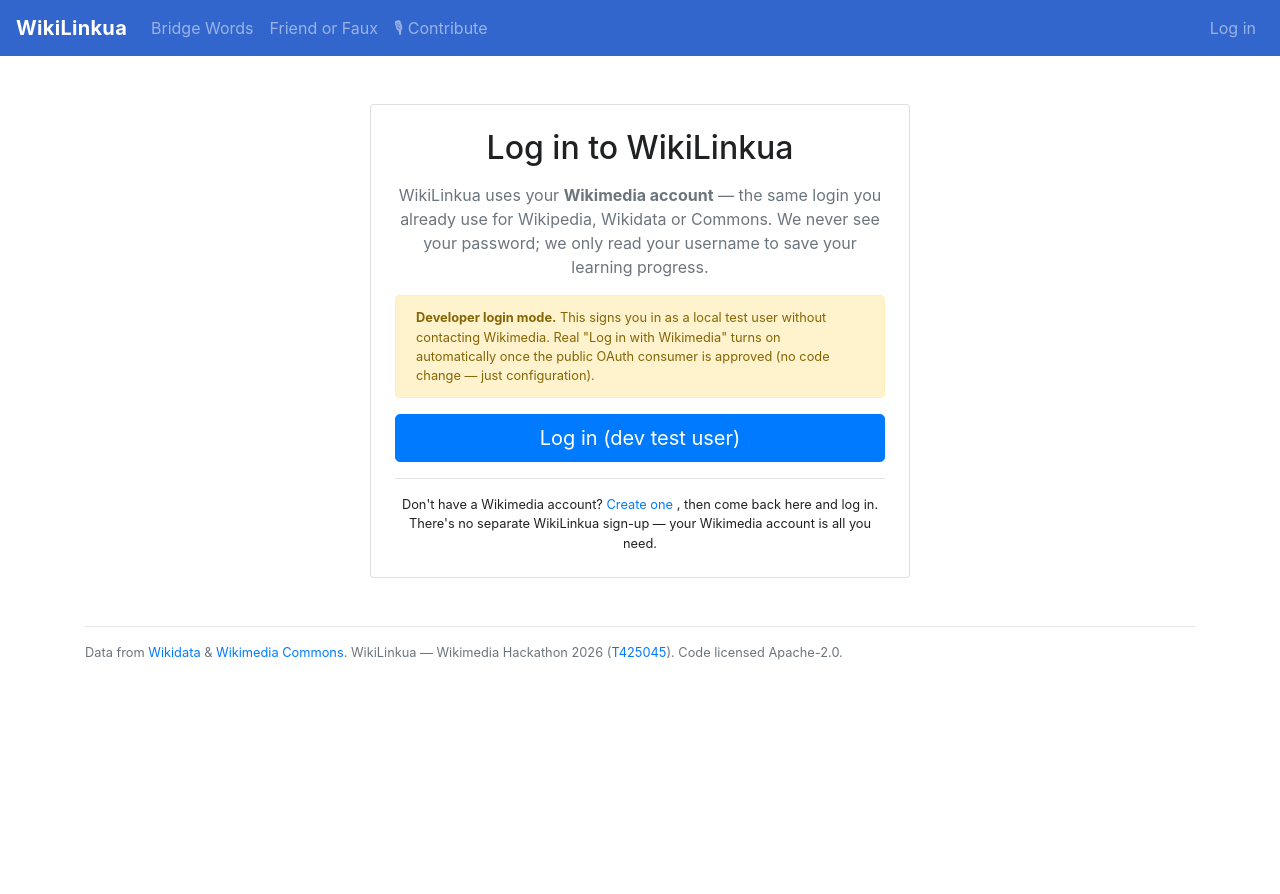
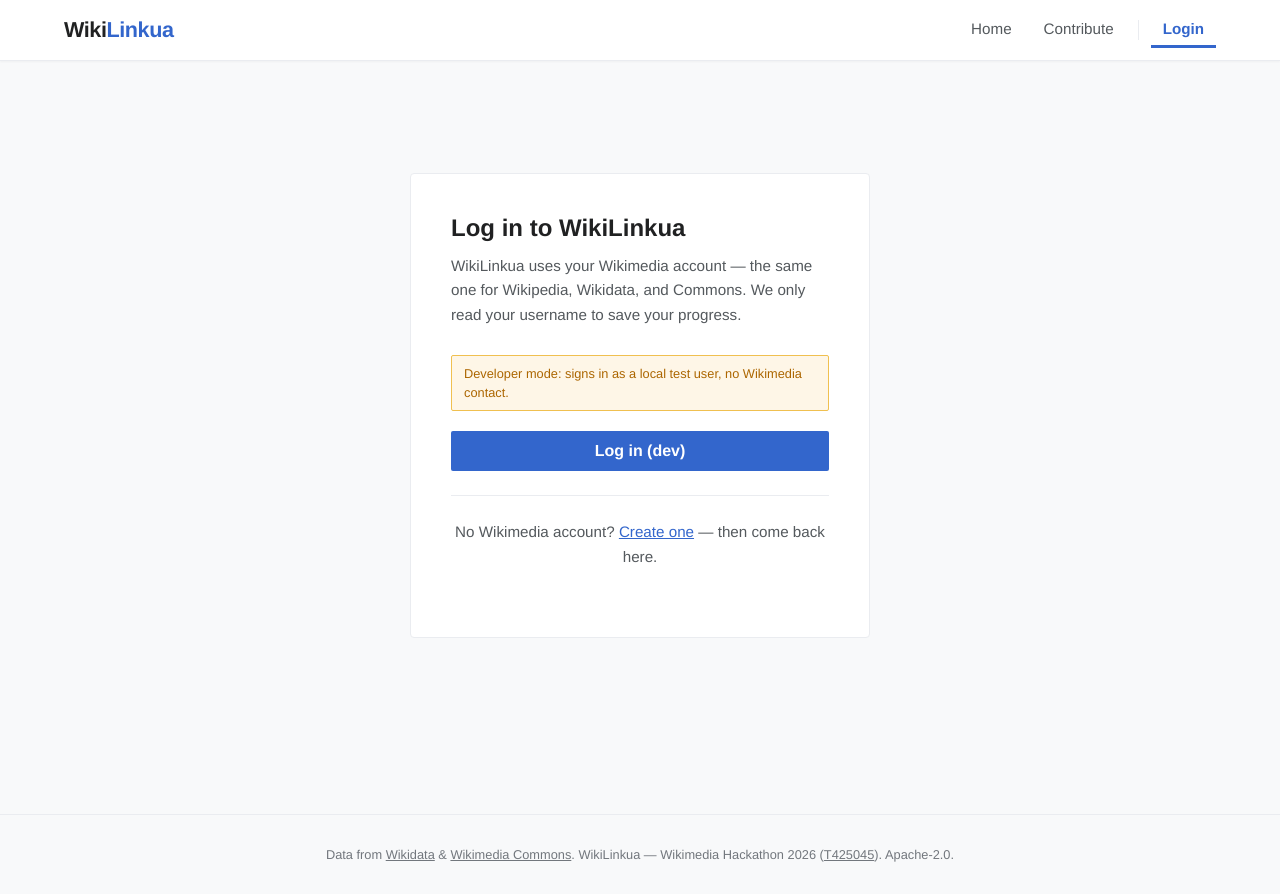
Before and after one commit to rohan2023101003/wikilinkua, a Flask app: page /login in a window 1280 px wide. Before the commit the page ends 660 px from the top, so only its background shows below. Run offline with Flask 3, Linux system fonts and the light colour scheme; some libraries are stand-ins or nearby versions.

Commit message:
feat: integrate contributing & login

```diff
--- a/wikilinkua/templates/app.html
+++ b/wikilinkua/templates/app.html
@@ -6,7 +6,7 @@
     <meta name="viewport" content="width=device-width, initial-scale=1.0" />
     <meta name="description" content="Discover language bridges and cognates using Wikidata Lexemes, and learn with Leitner spaced repetition." />
     <title>WikiLinkua — Language Bridges via Wikidata</title>
-    <script type="module" crossorigin src="/static/dist/assets/index-BefMSYEI.js"></script>
+    <script type="module" crossorigin src="/static/dist/assets/index-3fJaS6dF.js"></script>
     <link rel="stylesheet" crossorigin href="/static/dist/assets/index-BbM00Pq2.css">
   </head>
   <body>
--- a/wikilinkua/templates/base.html
+++ b/wikilinkua/templates/base.html
@@ -4,48 +4,104 @@
   <meta charset="utf-8">
   <meta name="viewport" content="width=device-width, initial-scale=1">
   <title>{% block title %}WikiLinkua{% endblock %}</title>
-  <link rel="stylesheet" href="{{ url_for('static', filename='css/bootstrap.min.css') }}">
-  <link rel="stylesheet" href="{{ url_for('static', filename='css/app.css') }}">
+  <style>
+    *, *::before, *::after { box-sizing: border-box; margin: 0; padding: 0; }
+    body {
+      font-family: "Helvetica Neue", Helvetica, Arial, sans-serif;
+      font-size: 1rem;
+      color: #202122;
+      background: #f8f9fa;
+      min-height: 100vh;
+    }
+    a { color: #3366cc; }
+    a:hover { text-decoration: underline; }
+
+    /* Nav */
+    .wl-nav {
+      position: sticky; top: 0; z-index: 100;
+      background: #fff;
+      border-bottom: 1px solid #eaecf0;
+      box-shadow: 0 1px 2px rgba(0,0,0,.04);
+    }
+    .wl-nav__inner {
+      max-width: 1200px; margin: 0 auto;
+      display: flex; align-items: center; gap: 8px;
+      padding: 12px 24px;
+    }
+    .wl-nav__brand {
+      font-weight: 800; font-size: 1.35rem; color: #202122;
+      letter-spacing: -0.02em; text-decoration: none; margin-right: auto;
+    }
+    .wl-nav__brand span { color: #3366cc; }
+    .wl-nav__link {
+      font-size: 0.95rem; font-weight: 500; color: #54595d;
+      text-decoration: none; padding: 8px 12px;
+      border-bottom: 3px solid transparent;
+      transition: color 0.15s, border-color 0.15s;
+    }
+    .wl-nav__link:hover { color: #202122; text-decoration: none; }
+    .wl-nav__link--active { color: #3366cc; font-weight: 700; border-bottom-color: #3366cc; }
+    .wl-nav__divider { width: 1px; height: 20px; background: #eaecf0; margin: 0 4px; }
+    .wl-nav__user { font-size: 0.9rem; color: #54595d; padding: 0 8px; }
+
+    /* Flash messages */
+    .wl-flash {
+      max-width: 640px; margin: 20px auto 0; padding: 0 24px;
+    }
+    .wl-flash__msg {
+      padding: 10px 16px; border-radius: 2px; font-size: 0.9rem;
+      background: #eaf3fb; border-left: 4px solid #3366cc; color: #202122;
+      margin-bottom: 8px;
+    }
+
+    /* Page wrapper */
+    .wl-page {
+      max-width: 1200px; margin: 0 auto; padding: 48px 24px;
+    }
+
+    /* Footer */
+    .wl-footer {
+      text-align: center; font-size: 0.8rem; color: #72777d;
+      padding: 32px 24px; border-top: 1px solid #eaecf0; margin-top: 64px;
+    }
+    .wl-footer a { color: #72777d; }
+
+    /* Logout button (inline form) */
+    .wl-logout-btn {
+      font-size: 0.95rem; font-weight: 500; color: #54595d;
+      background: none; border: none; cursor: pointer;
+      padding: 8px 12px; border-bottom: 3px solid transparent;
+      transition: color 0.15s;
+    }
+    .wl-logout-btn:hover { color: #202122; }
+
     {% block styles %}{% endblock %}
+  </style>
 </head>
 <body>
 
-  <nav class="navbar navbar-expand navbar-dark wl-navbar sticky-top">
-    <a class="navbar-brand" href="{{ url_for('main.index') }}">WikiLinkua</a>
-    <ul class="navbar-nav">
-      <li class="nav-item">
-        <a class="nav-link" href="{{ url_for('main.wikilinkua') }}">Bridge Words</a>
-      </li>
-      <li class="nav-item">
-        <a class="nav-link" href="{{ url_for('main.false_friends') }}">Friend or Faux</a>
-      </li>
-      <li class="nav-item">
-        <a class="nav-link" href="{{ url_for('contribute.contribute_page') }}">🎙 Contribute</a>
-      </li>
-    </ul>
-    <ul class="navbar-nav ml-auto">
+<nav class="wl-nav">
+  <div class="wl-nav__inner">
+    <a class="wl-nav__brand" href="/">Wiki<span>Linkua</span></a>
+    <a class="wl-nav__link {% block nav_home %}{% endblock %}" href="/">Home</a>
+    <a class="wl-nav__link {% block nav_contribute %}{% endblock %}" href="/contribute">Contribute</a>
+    <div class="wl-nav__divider"></div>
     {% if current_user %}
-      <li class="nav-item">
-        <span class="navbar-text text-white mr-2">👤 {{ current_user.username }}</span>
-      </li>
-      <li class="nav-item">
-        <form method="post" action="{{ url_for('auth.logout') }}" class="form-inline">
-          <button type="submit" class="btn btn-sm btn-outline-light">Log out</button>
+      <span class="wl-nav__user">{{ current_user.username }}</span>
+      <form method="post" action="/logout" style="display:inline">
+        <button class="wl-logout-btn">Log out</button>
       </form>
-      </li>
     {% else %}
-      <li class="nav-item">
-        <a class="nav-link" href="{{ url_for('auth.login_page') }}">Log in</a>
-      </li>
+      <a class="wl-nav__link {% block nav_login %}{% endblock %}" href="/login">Login</a>
     {% endif %}
-    </ul>
+  </div>
 </nav>
 
 {% with messages = get_flashed_messages() %}
   {% if messages %}
-    <div class="container mt-2">
+  <div class="wl-flash">
     {% for m in messages %}
-      <div class="alert alert-info py-2 mb-2">{{ m }}</div>
+    <div class="wl-flash__msg">{{ m }}</div>
     {% endfor %}
   </div>
   {% endif %}
@@ -53,17 +109,15 @@
 
 {% block page_content %}{% endblock %}
 
-  <footer class="container text-muted small my-5">
-    <hr>
+<footer class="wl-footer">
   Data from <a href="https://www.wikidata.org">Wikidata</a> &amp;
   <a href="https://commons.wikimedia.org">Wikimedia Commons</a>.
   WikiLinkua &mdash; Wikimedia Hackathon 2026
   (<a href="https://phabricator.wikimedia.org/T425045">T425045</a>).
-    Code licensed Apache-2.0.
+  Apache-2.0.
 </footer>
 
-  <!-- defines SPARQL_ENDPOINT_URL before the per-page scripts run -->
-  <script src="{{ url_for('static', filename='js/app.js') }}"></script>
+<script src="/static/js/app.js"></script>
 {% block scripts %}{% endblock %}
 
 </body>
--- a/wikilinkua/templates/login.html
+++ b/wikilinkua/templates/login.html
@@ -1,45 +1,65 @@
 {% extends "base.html" %}
 
 {% block title %}Log in — WikiLinkua{% endblock %}
+{% block nav_login %}wl-nav__link--active{% endblock %}
+
+{% block styles %}
+.wl-card {
+  background: #fff;
+  border: 1px solid #eaecf0;
+  border-radius: 4px;
+  padding: 40px;
+  max-width: 460px;
+  margin: 64px auto;
+}
+.wl-card h1 {
+  font-size: 1.5rem; font-weight: 700; margin-bottom: 12px; color: #202122;
+}
+.wl-card p {
+  font-size: 0.95rem; color: #54595d; line-height: 1.6; margin-bottom: 28px;
+}
+.wl-btn-primary {
+  display: block; width: 100%; padding: 11px 16px;
+  background: #3366cc; color: #fff; font-size: 1rem; font-weight: 600;
+  border: none; border-radius: 2px; cursor: pointer; text-align: center;
+  text-decoration: none; transition: background 0.15s;
+}
+.wl-btn-primary:hover { background: #2a4b8d; color: #fff; text-decoration: none; }
+hr.wl-divider { border: none; border-top: 1px solid #eaecf0; margin: 24px 0; }
+.wl-note { font-size: 0.85rem; color: #72777d; text-align: center; }
+.wl-dev-badge {
+  font-size: 0.8rem; color: #ac6600; background: #fef6e7;
+  border: 1px solid #f0c050; border-radius: 2px;
+  padding: 8px 12px; margin-bottom: 20px; line-height: 1.5;
+}
+{% endblock %}
 
 {% block page_content %}
-<div class="container">
-  <div class="row justify-content-center">
-    <div class="col-md-7 col-lg-6">
-      <div class="card mt-5">
-        <div class="card-body text-center p-4">
-          <h2 class="mb-3">Log in to WikiLinkua</h2>
-          <p class="text-muted">
-            WikiLinkua uses your <strong>Wikimedia account</strong> &mdash; the same
-            login you already use for Wikipedia, Wikidata or Commons. We never see
-            your password; we only read your username to save your learning progress.
+<div class="wl-page">
+  <div class="wl-card">
+    <h1>Log in to WikiLinkua</h1>
+    <p>
+      WikiLinkua uses your Wikimedia account — the same one for Wikipedia,
+      Wikidata, and Commons. We only read your username to save your progress.
     </p>
 
     {% if dev_login %}
-          <div class="alert alert-warning small text-left">
-            <strong>Developer login mode.</strong> This signs you in as a local
-            test user without contacting Wikimedia. Real "Log in with Wikimedia"
-            turns on automatically once the public OAuth consumer is approved
-            (no code change &mdash; just configuration).
+    <div class="wl-dev-badge">
+      Developer mode: signs in as a local test user, no Wikimedia contact.
     </div>
     {% endif %}
 
-          <a href="{{ url_for('auth.login_start') }}"
-             class="btn btn-primary btn-lg btn-block">
-            {% if dev_login %}Log in (dev test user){% else %}Log in with Wikimedia{% endif %}
+    <a href="{{ url_for('auth.login_start') }}" class="wl-btn-primary">
+      {% if dev_login %}Log in (dev){% else %}Log in with Wikimedia{% endif %}
     </a>
 
-          <hr>
-          <p class="small mb-0">
-            Don't have a Wikimedia account?
-            <a href="{{ create_account_url }}" target="_blank" rel="noopener">
-              Create one
-            </a>, then come back here and log in. There's no separate WikiLinkua
-            sign-up &mdash; your Wikimedia account is all you need.
+    <hr class="wl-divider">
+
+    <p class="wl-note">
+      No Wikimedia account?
+      <a href="{{ create_account_url }}" target="_blank" rel="noopener">Create one</a>
+      — then come back here.
     </p>
   </div>
 </div>
-    </div>
-  </div>
-</div>
 {% endblock %}
```
Also changed, not shown: frontend/src/App.jsx (+26 -1 lines), frontend/src/utils/sparql.js (+23 -4 lines), wikilinkua/static/js/record.js (+26 -8 lines), wikilinkua/templates/contribute.html (+95 -37 lines). Lines whose indentation alone changed are shown as unchanged.
